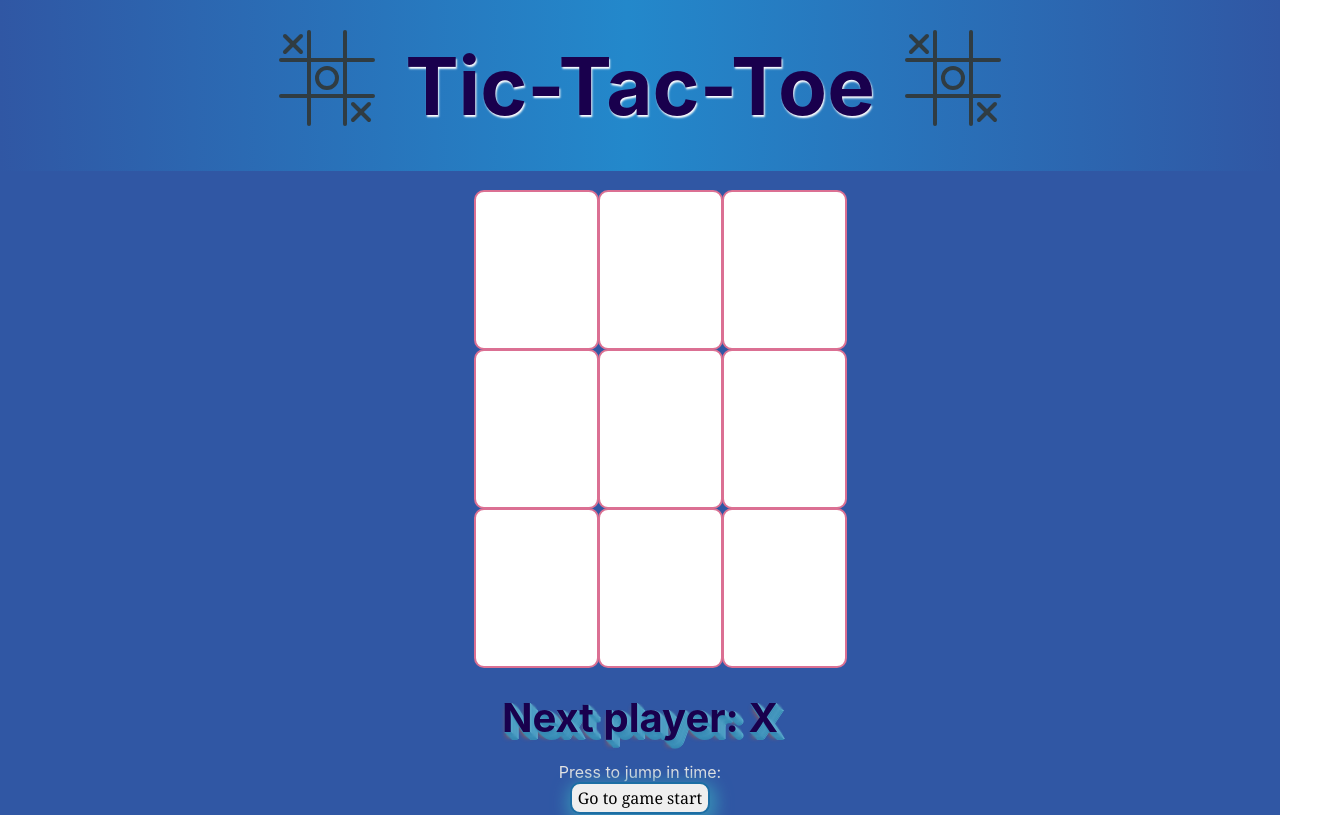
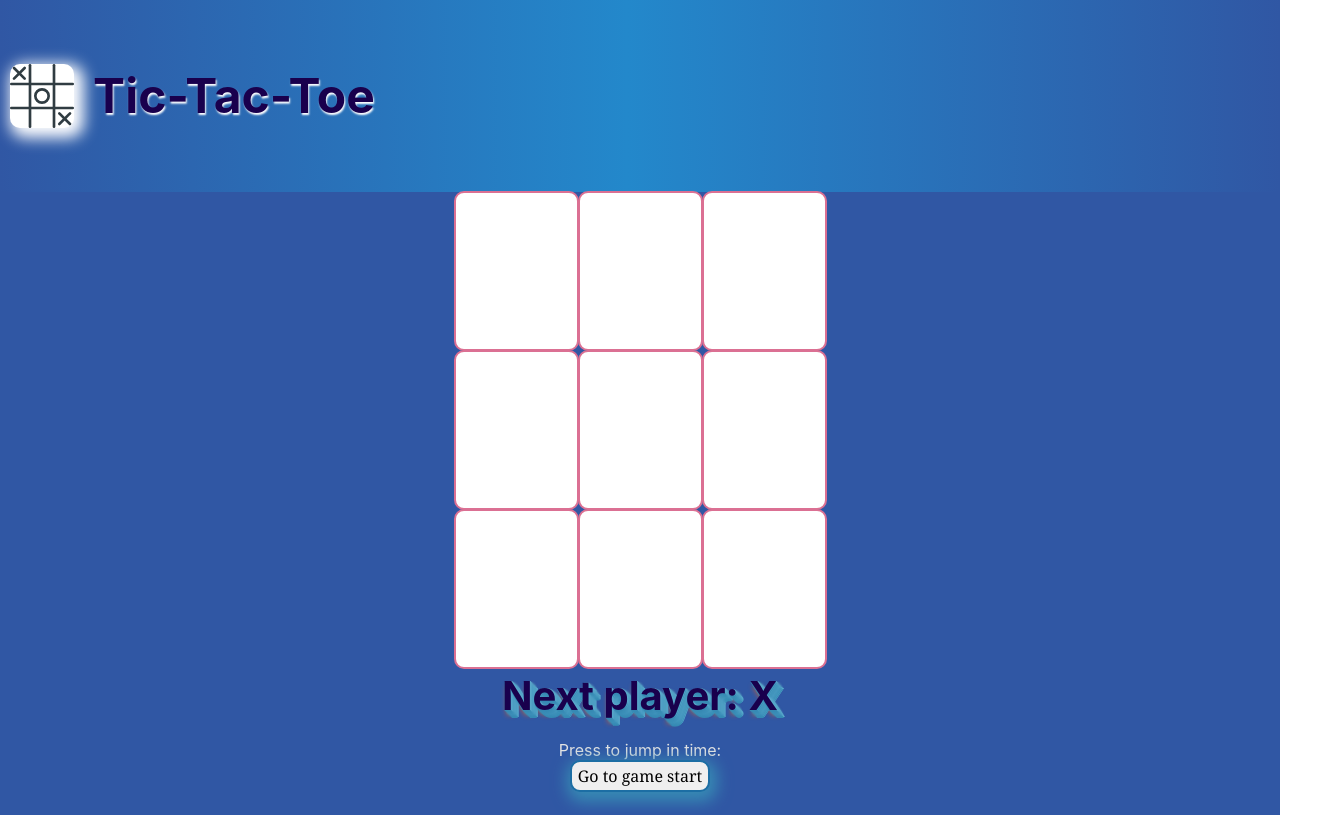
Before and after one commit to seanbabb/tic-tac-toe, a React (Create React App) app: page / in a window 1280 px wide. Shown: the top 815 px of the page, 1320 px wide, since content can reach past the window. Built offline with nearby package versions, Linux system fonts and the light colour scheme.

Commit message:
additional styling and  removed 2nd logo from header

```diff
--- a/package.json
+++ b/package.json
@@ -12,7 +12,7 @@
     "styled-components": "^5.2.1",
     "web-vitals": "^1.1.0"
   },
-  "homepage": "https://seanbabb.github.io/tic-tac-toe/",
+  "homepage": "https://seanbabb.github.io/tic-tac-toe",
   "scripts": {
     "start": "react-scripts start",
     "build": "react-scripts build",
--- a/public/index.html
+++ b/public/index.html
@@ -7,7 +7,7 @@
     <meta name="theme-color" content="#000000" />
     <meta
       name="description"
-      content="Web site created using create-react-app"
+      content="Tic-Tac-Toe created using create-react-app"
     />
     <link rel="apple-touch-icon" href="%PUBLIC_URL%/logo192.png" />
 
--- a/src/App.js
+++ b/src/App.js
@@ -12,12 +12,12 @@ const GameBoard = styled.div`
     display: flex;
     flex-direction: row;
     justify-content: center;
-    padding: 20px;
+    padding: 0;
     min-height: 30vh;
     width: 100%;
 `;
 const GameInfo = styled.div`
-    margin: 5px;
+    margin: 2px;
 `;
 const GameStatus = styled.div`
     color: #19004d;
--- a/src/components/AppHeader/AppHeader.jsx
+++ b/src/components/AppHeader/AppHeader.jsx
@@ -7,25 +7,28 @@ const Header = styled.header`
     background: -moz-linear-gradient(left, #3057a4 0%, #2388cb 49%, #3057a4 100%);
     background: -webkit-linear-gradient(left, #3057a4 0%, #2388cb 49%, #3057a4 100%);
     background: linear-gradient(to right, #3057a4 0%, #2388cb 49%, #3057a4 100%);
-    min-height:10vh;
+    min-height: 10vh;
     width: 100%;
     display: flex;
     flex-direction: row;
-    justify-content: center;
-    align items: center;
+    justify-content: flex-start;
+    align-items: center;
 `;
 
 const Logo = styled.img`
-    height: 6rem;
+    height: 4rem;
     pointer-events: none;
-    margin: 30px;
+    margin: 10px;
+    background: #fff;
+    border-radius: 10px;
+    box-shadow: 5px 5px 15px 5px #ffffff;
 `;
 
 const AppTitle = styled.h1`
     text-shadow: 1px 2px 2px #ffffff;
     color: #19004d;
-    font-size: 5rem;
-    line-height: 4rem;
+    font-size: 3rem;
+    line-height: 8rem;
     fold-weight: bold;
     min-width: 300px;
 `;
@@ -36,7 +39,6 @@ export default class AppHeader extends Component {
             <Header>
                 <Logo src={logo} alt="Logo" />
                 <AppTitle>Tic-Tac-Toe</AppTitle>
-                <Logo src={logo} alt="Logo" />
             </Header>
         )
     }
```
Also changed, not shown: 1 other file (tests, documents, lock files or other folders).
